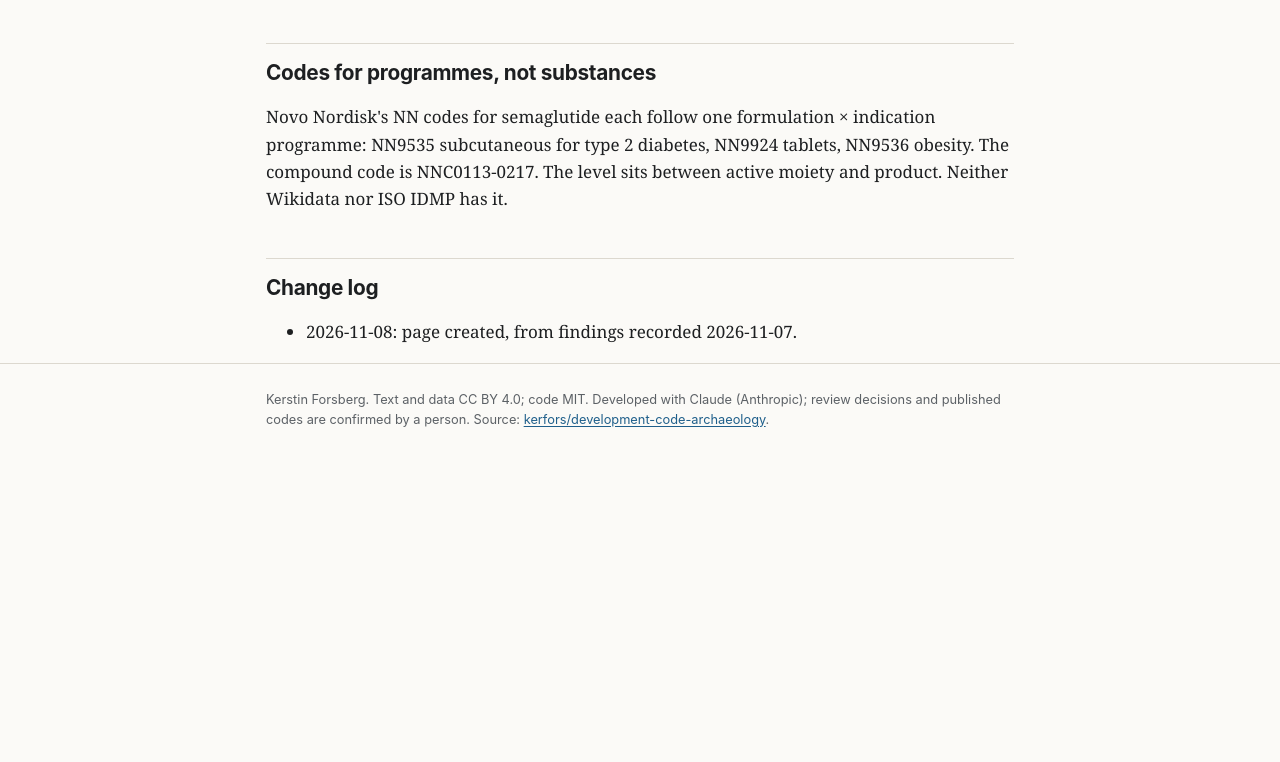
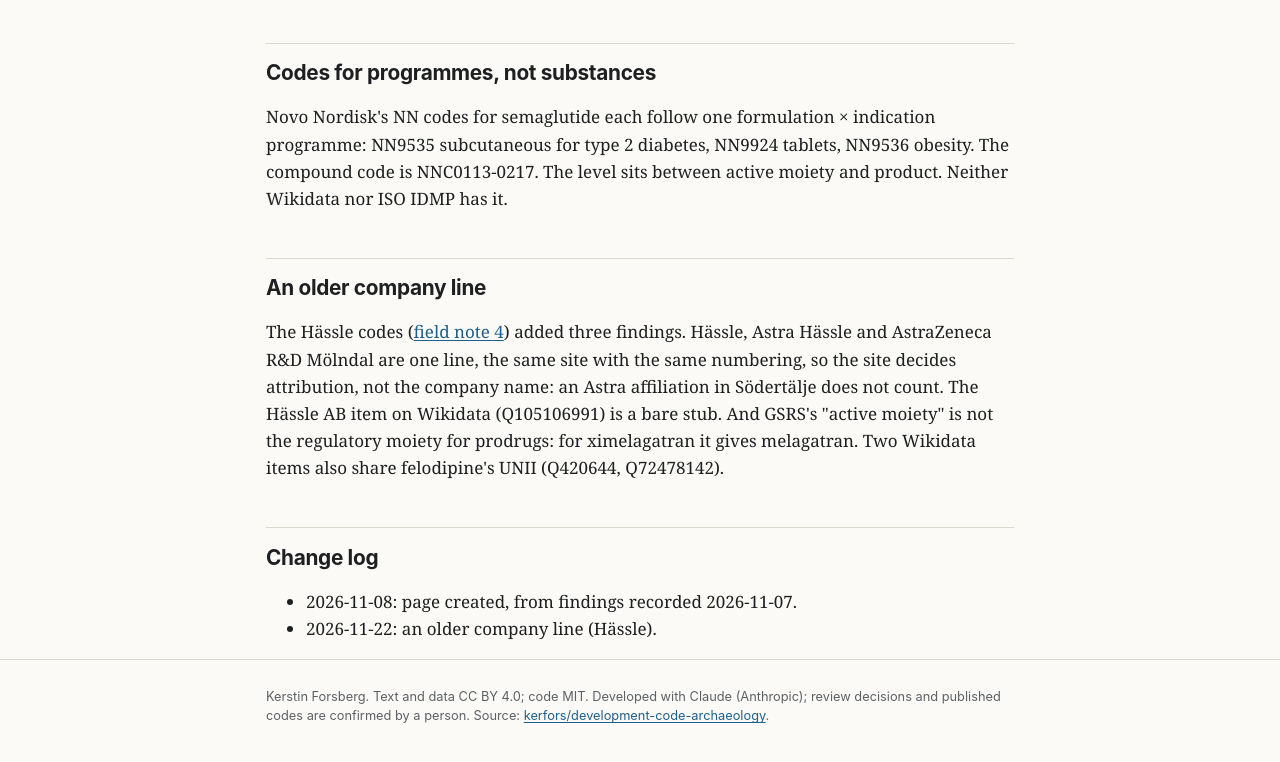
Before and after one commit to kerfors/development-code-archaeology, a plain HTML site: page docs/identity.html in a window 1280 px wide. Shown: the part 1437-2199 px from the top of the page. Before the commit the page ends 1907 px from the top, so only its background shows below. Drawn offline with Linux system fonts and the light colour scheme.

Commit message:
Identity findings: the Hässle company line, Hässle AB item, GSRS active moiety for prodrugs, felodipine duplicate items; builder docstring: notes keep frozen diagrams

```diff
--- a/docs/identity.html
+++ b/docs/identity.html
@@ -107,9 +107,17 @@ displays the later name.</p>
 <p>Novo Nordisk's NN codes for semaglutide each follow one formulation × indication programme: NN9535
 subcutaneous for type 2 diabetes, NN9924 tablets, NN9536 obesity. The compound code is NNC0113-0217. The level
 sits between active moiety and product. Neither Wikidata nor ISO IDMP has it.</p>
+<h2>An older company line</h2>
+<p>The Hässle codes (<a href="notes/04-hassle-what-we-learned.html">field note 4</a>) added three findings. Hässle,
+Astra Hässle and AstraZeneca R&amp;D Mölndal are one line, the same site with the same numbering, so the site
+decides attribution, not the company name: an Astra affiliation in Södertälje does not count. The Hässle AB
+item on Wikidata (Q105106991) is a bare stub. And GSRS's "active moiety" is not the regulatory moiety for
+prodrugs: for ximelagatran it gives melagatran. Two Wikidata items also share felodipine's UNII (Q420644,
+Q72478142).</p>
 <h2>Change log</h2>
 <ul>
 <li>2026-11-08: page created, from findings recorded 2026-11-07.</li>
+<li>2026-11-22: an older company line (Hässle).</li>
 </ul>
 
 </main>
```
Also changed, not shown: 3 other files.
